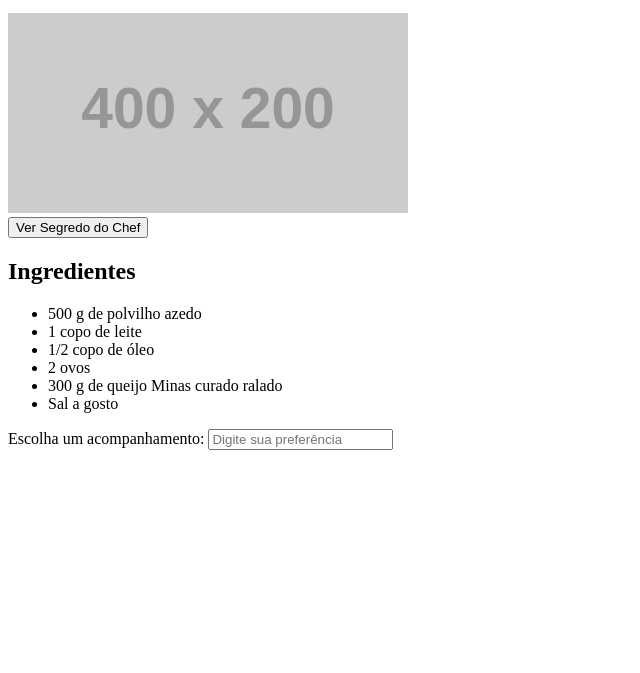
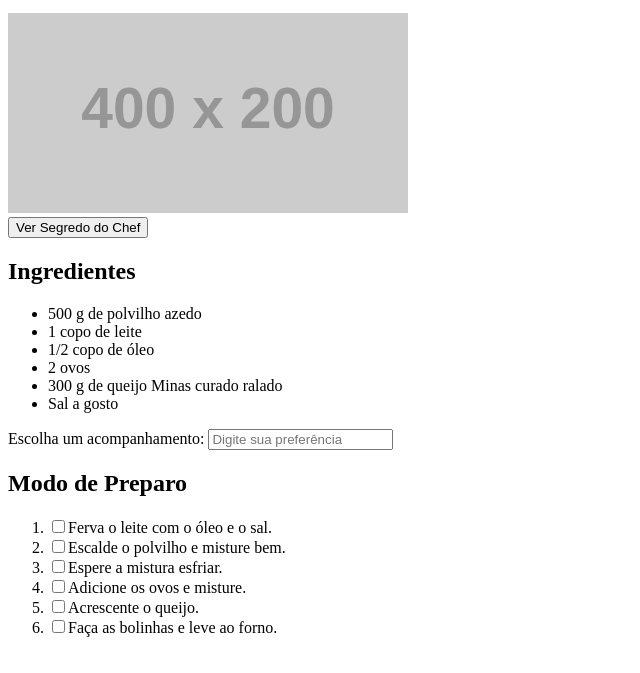
Before and after one commit to RMotaAzevedo/receita-interativa, a plain HTML site: page index.html in a window 1280 px wide. Shown: the part 101-774 px from the top of the page, without its empty margins (0-640 px from the left). Drawn offline with Linux system fonts and the light colour scheme; placeholder pictures from the web are drawn by us.

Commit message:
feat: adiciona modo de preparo interativo

```diff
--- a/index.html
+++ b/index.html
@@ -35,5 +35,18 @@
         <option value="Doce de leite">
     </datalist>
 </section>
+<section>
+    <h2>Modo de Preparo</h2>
+
+    <ol>
+        <li>
+            <input type="checkbox">Ferva o leite com o óleo e o sal.</li>
+        <li><input type="checkbox">Escalde o polvilho e misture bem.</li>
+        <li><input type="checkbox">Espere a mistura esfriar.</li>
+        <li><input type="checkbox">Adicione os ovos e misture.</li>
+        <li><input type="checkbox">Acrescente o queijo.</li>
+        <li><input type="checkbox">Faça as bolinhas e leve ao forno.</li>
+    </ol>
+</section>
 </body>
 </html>
```
